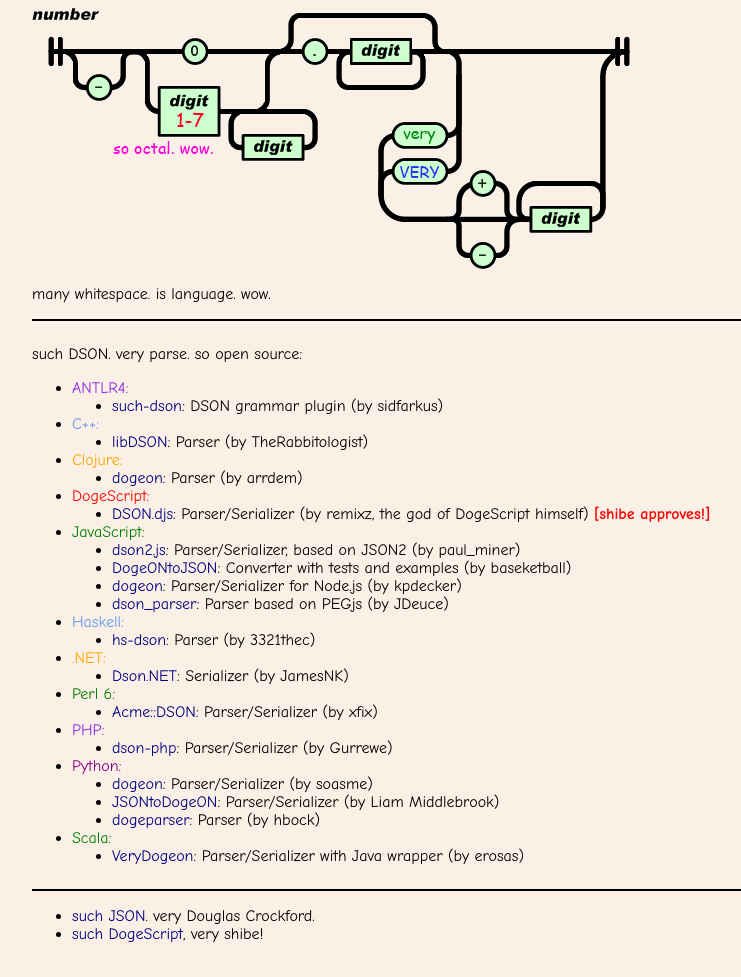
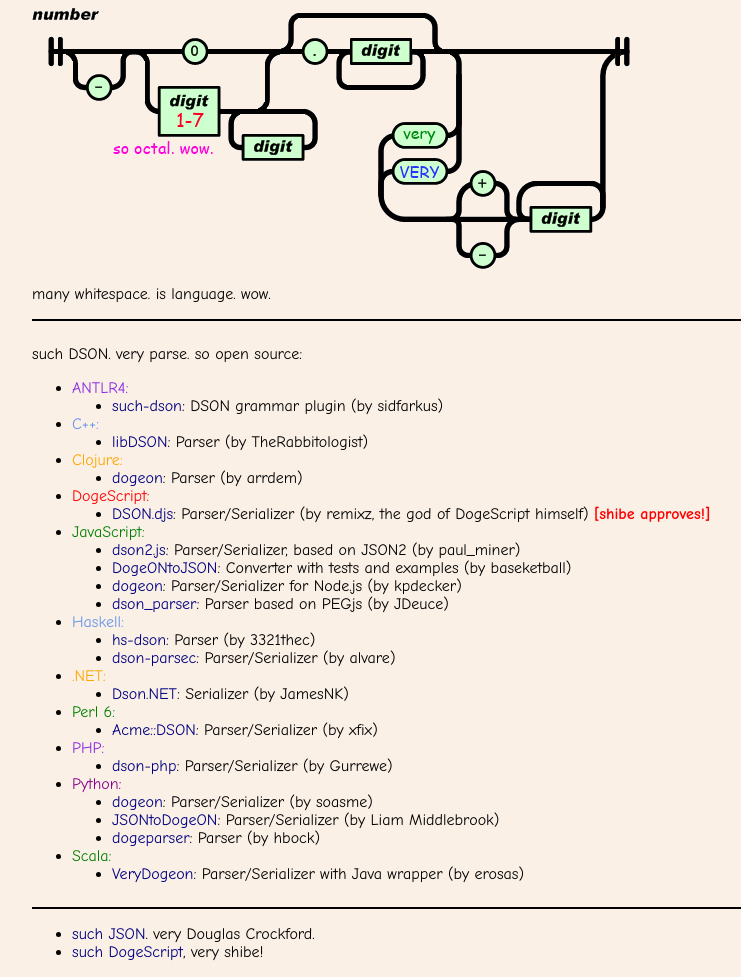
Before and after one commit to dogescript/DSON, a plain HTML site: page index-si.html in a window 1280 px wide. Shown: the part 1955-2932 px from the top of the page, without its empty margins (40-781 px from the left). Drawn offline with Linux system fonts and the light colour scheme.

Commit message:
Update index-si.html

```diff
--- a/index-si.html
+++ b/index-si.html
@@ -235,6 +235,7 @@ pre {
     <span style="color: cornflowerblue;">Haskell:</span>
     <ul>
       <li><a href="https://github.com/lcycon/hs-dson">hs-dson</a>: Parser (by 3321thec)</li>
+      <li><a href="https://github.com/alvare/dson-parsec">dson-parsec</a>: Parser/Serializer (by alvare)</li>
     </ul>
   </li>
   <li>
```
